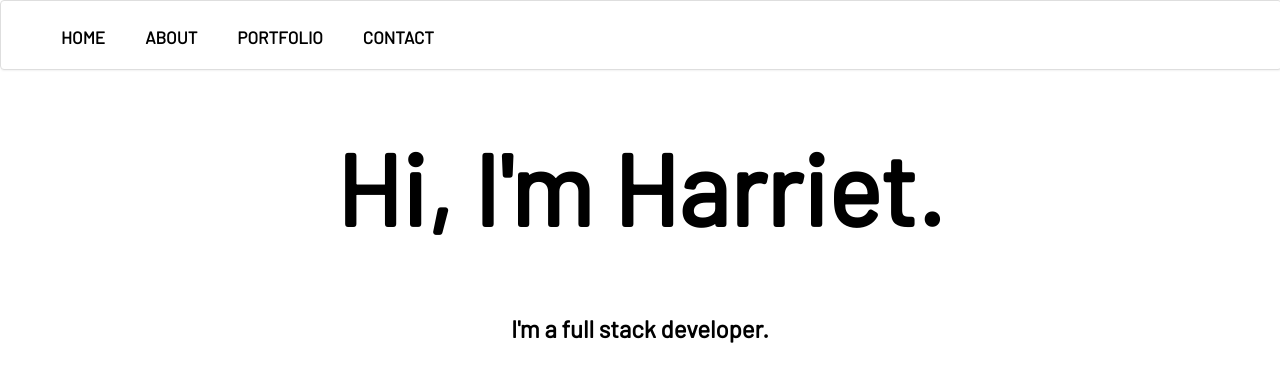
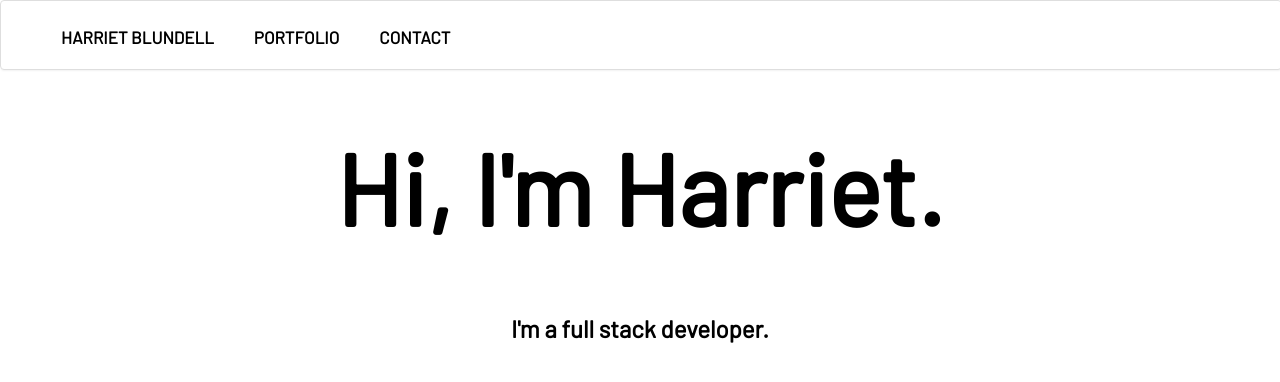
Before and after one commit to Harriet-Blundell/PortfolioWebsite, a React (Create React App) app: page / in a window 1280 px wide. Shown: the top 382 px of the page. Built offline with nearby package versions, Linux system fonts and the light colour scheme; the HTML template or start-up script is replaced by a standard one.

Commit message:
change Home button to Harriet Blundell and delete unnecessary code in NavBar

```diff
--- a/src/App.js
+++ b/src/App.js
@@ -10,8 +10,7 @@ import NavBar from './components/NavBar'
 class App extends React.Component {
   state = {
     navBarItems: [
-      { name: 'home', label: 'HOME', link: '/' },
-      { name: 'about', label: 'ABOUT', link: '/about' },
+      { name: 'home', label: 'HARRIET BLUNDELL', link: '/' },
       { name: 'portoflio', label: 'PORTFOLIO', link: '/portfolio' },
       { name: 'contact', label: 'CONTACT', link: '/contact' },
     ],
@@ -23,7 +22,6 @@ class App extends React.Component {
         <NavBar sideBarItems={this.state.navBarItems} />
         <Router className='routeDiv'>
           <Home path='/' />
-          <About path='/about' />
           <Portfolio path='portfolio' />
           <Contact path='/contact' />
         </Router>
--- a/src/components/NavBar.jsx
+++ b/src/components/NavBar.jsx
@@ -8,7 +8,7 @@ const NavBar = (props) => {
         {props.sideBarItems.map((item) => {
           return (
             <Link to={item.link} className='menuItems'>
-              <li className='pageLink'>{item.label}</li>
+              <li className='pageLink'>{item.label} </li>
             </Link>
           )
         })}
```
